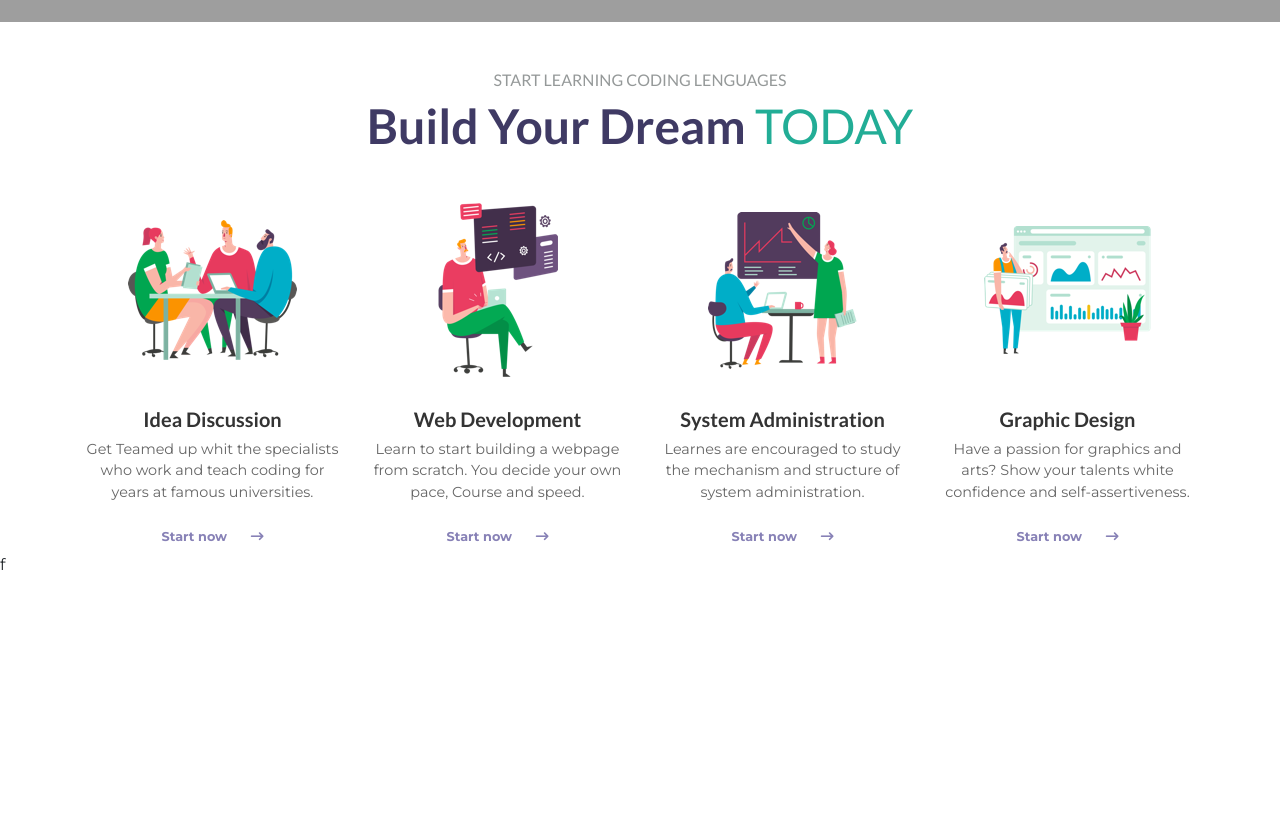
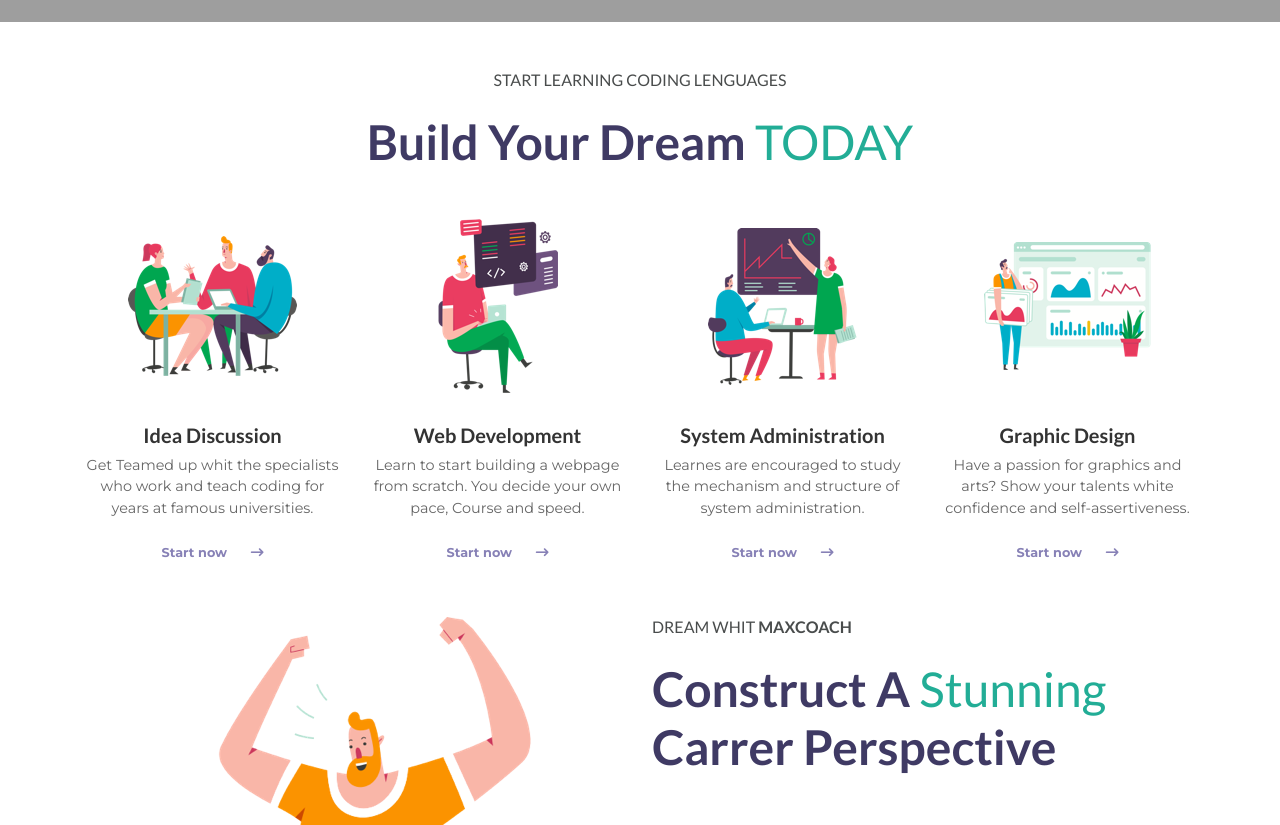
Before and after one commit to MirkoFarina/proj-html-vuejs, a Vue app: page / in a window 1280 px wide. Shown: the part 786-1611 px from the top of the page. Before the commit the page ends 1363 px from the top, so only its background shows below. Built offline with nearby package versions, Linux system fonts and the light colour scheme; grey boxes are pictures that could not be loaded.

Commit message:
[change] main structure

```diff
--- a/src/App.vue
+++ b/src/App.vue
@@ -21,4 +21,24 @@
 
 <style lang="scss">
     @use './scss/general.scss';
+    @use './scss/partials/variables' as *;
+    .title {
+        h6 {
+            color: darken($text-color, 30%);
+            text-transform: uppercase;
+            span {
+                font-weight: bold;
+            }
+        }
+        h2 {
+            color: $primary-color;
+            text-transform: capitalize;
+            font-size: 3rem;
+            font-weight: 700;
+        span {
+            color: $secondary-color;
+            font-weight: 400;
+        }
+        }
+    }
 </style>
--- a/src/components/MainApp.vue
+++ b/src/components/MainApp.vue
@@ -1,12 +1,14 @@
 <script>
+import dataCardDream from '../data/dataCardDream';
 import JumbotronApp from './JumbotronApp.vue';
-import CardSectionDream from './CardSectionDream.vue';
-import dataCardDream from '../data/dataCardDream';
+import TemplateBuildDream from './TemplateBuildDream.vue';
+import TemplateCareerPerspective from './TemplateCareerPerspective.vue';
   export default {
     name: 'MainApp',
     components: {
       JumbotronApp,
-      CardSectionDream
+      TemplateBuildDream,
+      TemplateCareerPerspective
     },
     data(){
         return {
@@ -19,22 +21,11 @@ import dataCardDream from '../data/dataCardDream';
 <template>
     <main>
         <jumbotron-app class="mb-5" />
-        <section id="build-dream">
-            <div class="container">
-                <div class="title text-center mb-5">
-                    <h6>
-                        START LEARNING CODING LENGUAGES
-                    </h6>
-                    <h2>
-                        Build Your dream <span>TODAY</span>
-                    </h2>
-                </div>
-                <div class="row row-cols-2 row-cols-lg-4">
-                    <CardSectionDream v-for="(card, index) in dataCardDream"
-                    :key="index"
-                    :card="card"/>
-                </div>
-            </div>
+        <section id="build-dream" class="mb-5">
+            <TemplateBuildDream :data="dataCardDream" />
+        </section>
+        <section id="career-perspective">
+            <TemplateCareerPerspective />
         </section>
     </main>
 </template>
@@ -42,19 +33,4 @@ import dataCardDream from '../data/dataCardDream';
 
 <style lang="scss" scoped>
 @use '../scss/partials/variables' as *;
-    .title {
-        h6 {
-            color: $text-color;
-        }
-        h2 {
-            color: $primary-color;
-            text-transform: capitalize;
-            font-size: 3rem;
-            font-weight: 700;
-        span {
-            color: $secondary-color;
-            font-weight: 400;
-        }
-        }
-    }
 </style>
--- /dev/null
+++ b/src/components/TemplateBuildDream.vue
@@ -0,0 +1,34 @@
+<script>
+import CardSectionDream from './CardSectionDream.vue';
+export default {
+    name:'TemplateBuildDream',
+    props: {
+        data: Array
+    },
+    components: {
+        CardSectionDream
+    }
+}
+</script>
+
+<template>
+    <div class="container">
+        <div class="title text-center mb-5">
+            <h6 class="mb-4">
+                START LEARNING CODING LENGUAGES
+            </h6>
+            <h2>
+                Build Your dream <span>TODAY</span>
+            </h2>
+        </div>
+        <div class="row row-cols-2 row-cols-lg-4">
+            <CardSectionDream v-for="(card, index) in data"
+                :key="index"
+                :card="card"/>
+        </div>
+    </div>
+</template>
+
+<style lang="scss" scoped>
+
+</style>
--- /dev/null
+++ b/src/components/TemplateCareerPerspective.vue
@@ -0,0 +1,30 @@
+<script>
+export default {
+    name: 'TemplateCareerPerspective.vue'
+}
+</script>
+
+<template>
+    <div class="container">
+        <div class="row row-cols-1 row-cols-lg-2">
+            <div class="col text-center">
+                <img src="../assets/img/about-us-03-image-01.png" alt="Construc stunning">
+            </div>
+            <div class="col">
+                <div class="title mb-5">
+                    <h6 class="mb-4">
+                        DREAM WHIT <span>MAXCOACH</span>
+                    </h6>
+                    <h2>
+                        Construct a  <span>stunning</span> carrer perspective
+                    </h2>
+                </div>
+            </div>
+        </div>
+    </div>
+</template>
+
+
+<style lang="scss" scoped>
+
+</style>
```
